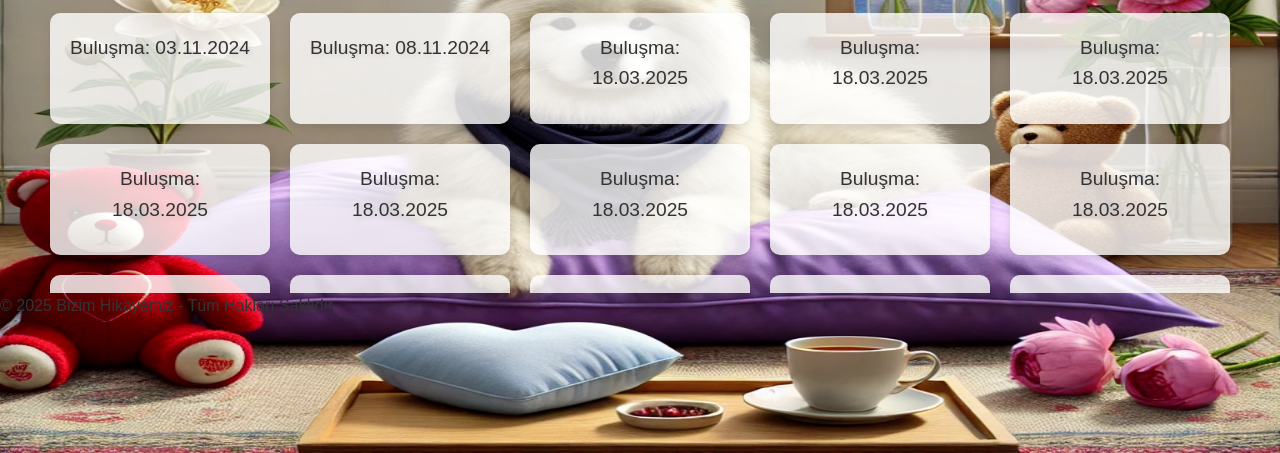
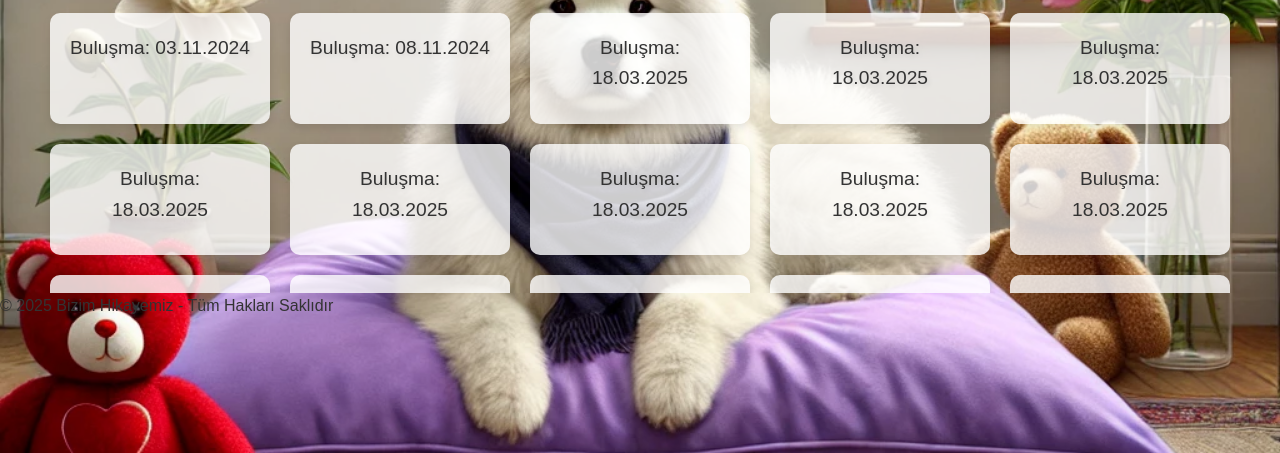
Before and after one commit to derdaytm/tutku, a plain HTML site: page chapter1.html in a window 1280 px wide. Shown: the part 347-800 px from the top of the page. Drawn offline with Linux system fonts and the light colour scheme.

Commit message:
Update chapter1.css

```diff
--- a/chapter1.css
+++ b/chapter1.css
@@ -26,7 +26,7 @@ html, body {
 body {
     font-family: 'Arial', sans-serif;
     background-image: url('background.jpg'); /* Arka plan resmini buraya ekleyin */
-    background-size: 100% 100%; /* Arka planın genişlik ve yükseklik oranını %100 yaparak tam sayfayı kaplamasını sağlar */
+    background-size: cover; /* Arka planın genişlik ve yükseklik oranını %100 yaparak tam sayfayı kaplamasını sağlar */
     background-position: center center; /* Resmin ekranın tam ortasında olmasını sağlar */
     background-repeat: no-repeat; /* Resmin tekrarlanmamasını sağlar */
     color: #333;
```
